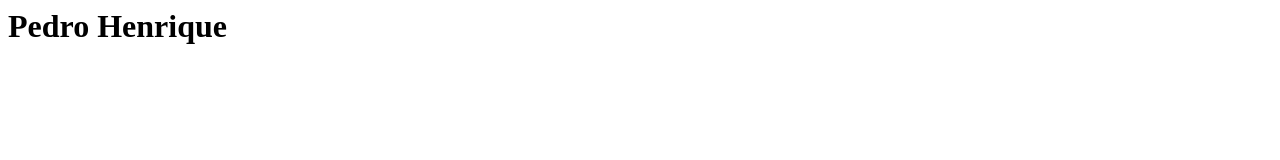
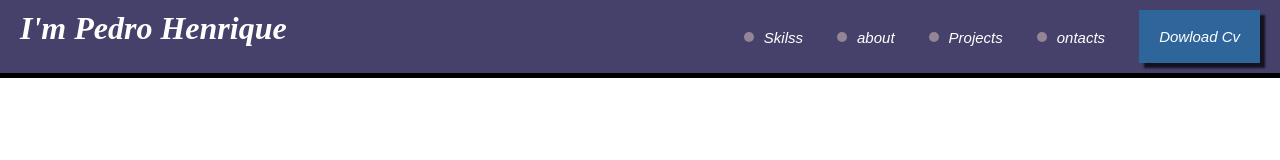
Before and after one commit to Pedrohss2/Pedrohss2.github.io, a plain HTML site: page index.html in a window 1280 px wide. Drawn offline with Linux system fonts and the light colour scheme; a web font is replaced by a local one.

Commit message:
Adiciona o projeto

```diff
--- /dev/null
+++ b/assets/css/index.css
@@ -0,0 +1,50 @@
+
+header{
+    display: flex;
+    justify-content: space-between;
+    background-color: #45416a;
+    border-bottom: 5px solid  #000;
+    padding: 10px 20px ;
+}
+nav{
+    text-align: right;
+}
+
+
+.item-fora::before{
+    content: '';
+    background-color: rgba(206, 182, 182, 0.575);
+    height: 10px;
+    width: 10px;
+    margin-right: 10px;
+    border-radius: 5px;
+}
+h1{
+    font-style: italic;
+    color: #fff;
+}
+a{
+    display: inline-flex;
+    align-items: center;
+    font-family: 'Fira Code', sans-serif;
+    color: #fff;
+    font-size: 15px;
+    font-weight: 500;
+    font-style: italic;
+    text-decoration: none;
+    margin-right: 30px;
+}
+/*line-height -> só centraliza uma linha dentro da caixa
+*/
+.button{
+    display: inline-block;
+    background-color: #00aeff56;
+    padding: 18px  20px;
+    box-shadow: 5px 5px 2px rgba(0, 0, 0, 0.716);
+    margin-right: 0;
+    transition: transform 0.5s;
+}
+.button:hover{
+    transform:  scale(1.08);
+    background-color: #00aeffb1;
+}
--- /dev/null
+++ b/assets/css/reset.css
@@ -0,0 +1,4 @@
+*{
+    padding: 0px;
+    margin: 0px;
+}
--- /dev/null
+++ b/assets/js/index.js
@@ -0,0 +1,4 @@
+const anima = document.querySelector('a.button');
+anima.addEventListener('click', function() {
+    alert('nada configurado ainda');
+});
--- a/index.html
+++ b/index.html
@@ -1 +1,32 @@
-<h1>Pedro Henrique</>
+<!DOCTYPE html>
+<html lang="en">
+<head>
+    <meta charset="UTF-8">
+    <meta http-equiv="X-UA-Compatible" content="IE=edge">
+    <meta name="viewport" content="width=device-width, initial-scale=1.0">
+
+    <link rel="preconnect" href="https://fonts.googleapis.com">
+    <link rel="preconnect" href="https://fonts.gstatic.com" crossorigin>
+    <link href="https: //fonts.googleapis.com/css2?family= Open+Sans & display família= Fira+Código:wght@500 &= swap" rel="stylesheet">
+
+    <link rel="stylesheet" href="./assets/css/reset.css">
+    <link rel="stylesheet" href="./assets/css/index.css">
+    <title>My portfolio</title>
+</head>
+<body>
+
+    <header>
+        <h1>I'm Pedro Henrique</h1>
+        <nav>
+            <a href="#" class="item-fora">Skilss</a>
+            <a href="#" class="item-fora">about</a>
+            <a href="#" class="item-fora">Projects</a>
+            <a href="#" class="item-fora">ontacts</a>
+            <a class="button" href="#">Dowload Cv</a>
+        </nav>
+    </header>
+
+    <script src="./assets/js/index.js"></script>
+</body>
+
+</html>
```
